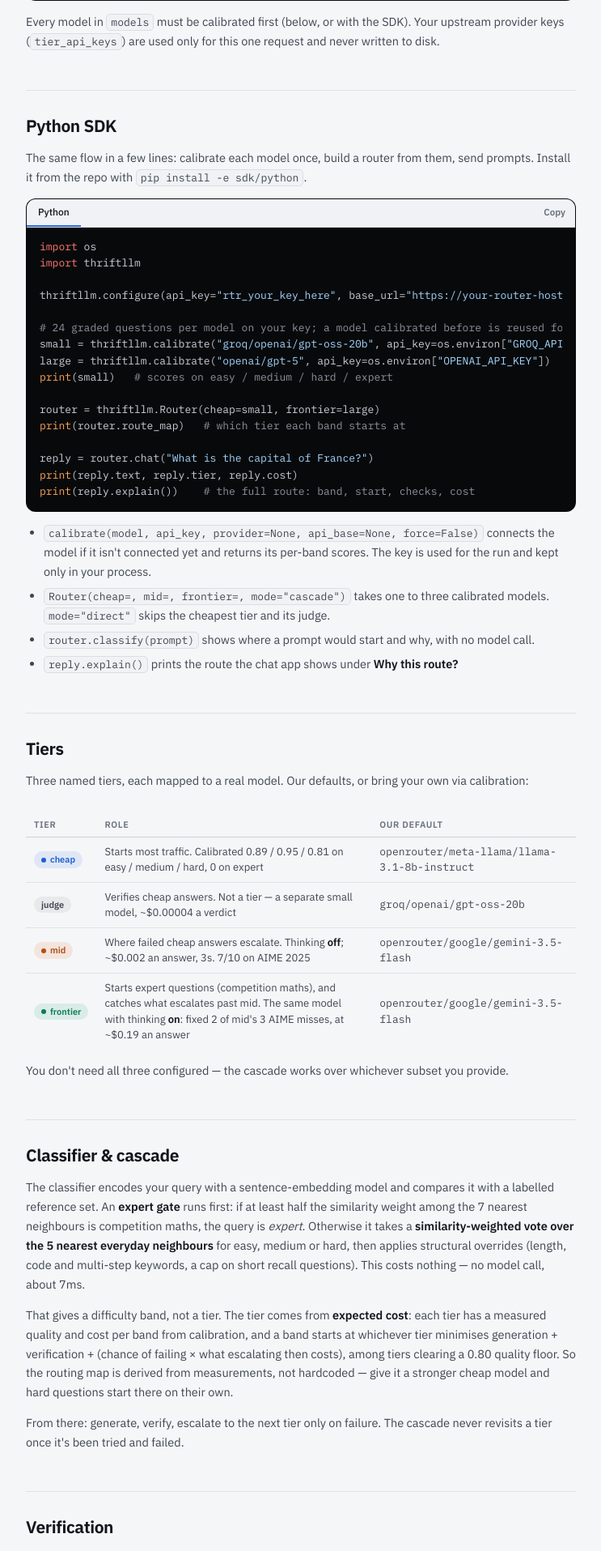
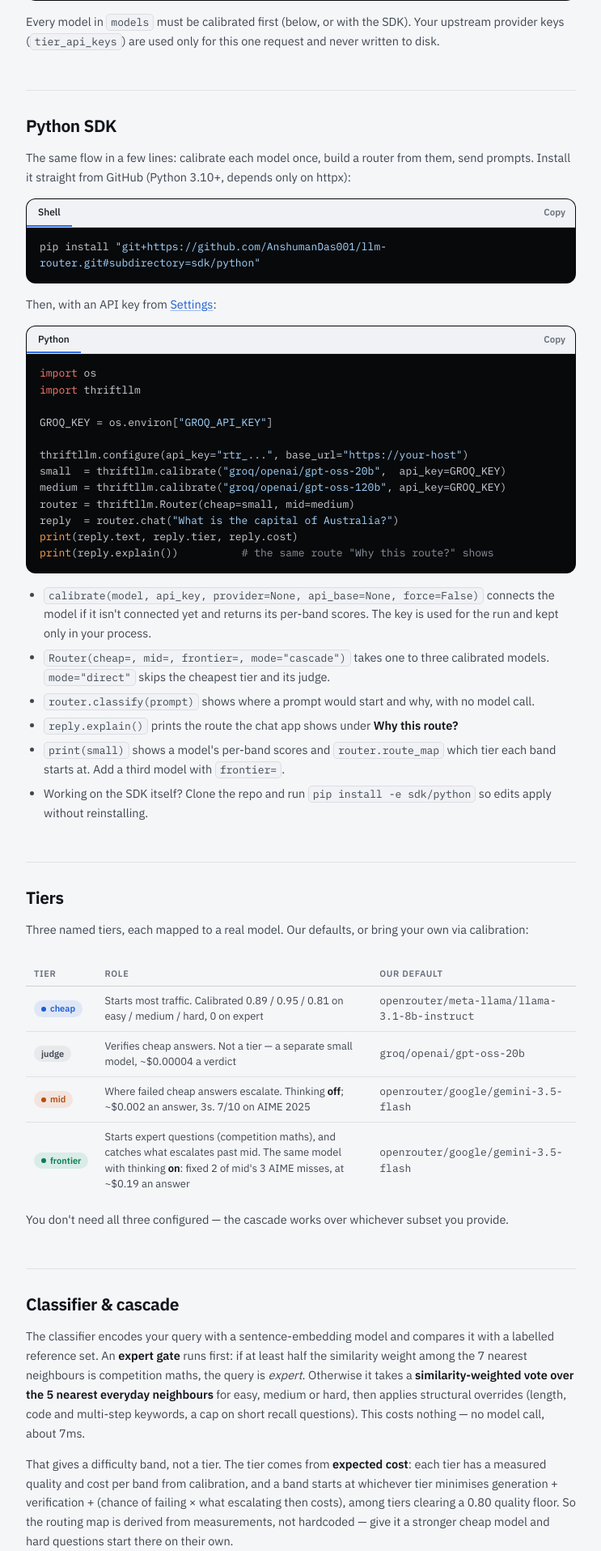
Before and after one commit to AnshumanDas001/llm-router, a FastAPI app: page /guide in a window 1280 px wide. Shown: the part 1419-3334 px from the top of the page at 81% size, without its empty margins (238-981 px from the left). Run offline with FastAPI, Linux system fonts and the light colour scheme; some libraries are stand-ins or nearby versions.

Commit message:
Document installing the SDK from GitHub, with one example everywhere
- pip install "git+https://github.com/AnshumanDas001/llm-router.git#subdirectory=sdk/python"
  is now the install line in the README, the SDK README, /guide, the
  landing page, Settings, the handbook, internals and the package docstring,
  each with the same calibrate-two-Groq-models example. Settings fills in
  the real host for base_url.
- Strings in code blocks get a theme token, readable in light mode; a long
  install command wraps instead of being cut off.

```diff
--- a/app/web/static/app.css
+++ b/app/web/static/app.css
@@ -52,6 +52,7 @@
   --on-accent: #ffffff;
 
   --good: #2fc67a;
+  --code-string: #8ee0b9;
   --good-soft: rgba(47, 198, 122, 0.13);
   --warning: #f5b53d;
   --warning-soft: rgba(245, 181, 61, 0.11);
@@ -87,6 +88,8 @@
     --grad-a: #2f6fe4; --grad-b: #7a4fe0; --grad-c: #0f9a68;
     --accent-ink: #1f5fd2; --accent-soft: rgba(47, 111, 228, 0.1);
     --good: #13874f; --good-soft: rgba(19, 135, 79, 0.1);
+  --code-string: #0b7343;
+    --code-string: #0b7343;
     --warning: #a96800; --warning-soft: rgba(201, 135, 0, 0.1);
     --critical: #c43c3c; --critical-soft: rgba(196, 60, 60, 0.09);
     --shadow-1: 0 1px 2px rgba(16, 24, 40, 0.05);
@@ -535,7 +538,10 @@
 }
 .code-block pre .c { color: var(--text-muted); }
 .code-block pre .k { color: var(--accent-ink); }
-.code-block pre .s { color: #8ee0b9; }
+.code-block pre .s { color: var(--code-string); }
+/* A one-line command too long for the box (a pip install URL) wraps rather
+   than hiding its end; copying still gives the single line. */
+.code-block pre.wrap-line { white-space: pre-wrap; overflow-wrap: anywhere; }
 .code-block .copy-btn { position: absolute; top: 8px; right: 8px; }
 
 /* --- thinking on / off: on the built-in stack, the only thing separating
--- a/app/web/templates/guide.html
+++ b/app/web/templates/guide.html
@@ -242,7 +242,16 @@
 
     <section id="sdk">
       <h2>Python SDK</h2>
-      <p>The same flow in a few lines: calibrate each model once, build a router from them, send prompts. Install it from the repo with <code>pip install -e sdk/python</code>.</p>
+      <p>The same flow in a few lines: calibrate each model once, build a router from them, send prompts. Install it straight from GitHub (Python 3.10+, depends only on httpx):</p>
+      <div class="code-block">
+        <div class="code-tabs">
+          <button class="code-tab active" data-lang="bash">Shell</button>
+          <span class="code-tab-spacer"></span>
+          <button class="copy-btn" data-copy>Copy</button>
+        </div>
+        <div class="code-pane active" data-lang="bash"><pre style="white-space:pre-wrap; overflow-wrap:anywhere;"><code class="language-bash">pip install &quot;git+https://github.com/AnshumanDas001/llm-router.git#subdirectory=sdk/python&quot;</code></pre></div>
+      </div>
+      <p>Then, with an API key from <a href="/settings">Settings</a>:</p>
       <div class="code-block">
         <div class="code-tabs">
           <button class="code-tab active" data-lang="python">Python</button>
@@ -252,25 +261,23 @@
         <div class="code-pane active" data-lang="python"><pre><code class="language-python">import os
 import thriftllm
 
-thriftllm.configure(api_key="rtr_your_key_here", base_url="https://your-router-host")
+GROQ_KEY = os.environ[&quot;GROQ_API_KEY&quot;]
 
-# 24 graded questions per model on your key; a model calibrated before is reused for free
-small = thriftllm.calibrate("groq/openai/gpt-oss-20b", api_key=os.environ["GROQ_API_KEY"])
-large = thriftllm.calibrate("openai/gpt-5", api_key=os.environ["OPENAI_API_KEY"])
-print(small)   # scores on easy / medium / hard / expert
-
-router = thriftllm.Router(cheap=small, frontier=large)
-print(router.route_map)   # which tier each band starts at
-
-reply = router.chat("What is the capital of France?")
+thriftllm.configure(api_key=&quot;rtr_...&quot;, base_url=&quot;https://your-host&quot;)
+small  = thriftllm.calibrate(&quot;groq/openai/gpt-oss-20b&quot;,  api_key=GROQ_KEY)
+medium = thriftllm.calibrate(&quot;groq/openai/gpt-oss-120b&quot;, api_key=GROQ_KEY)
+router = thriftllm.Router(cheap=small, mid=medium)
+reply  = router.chat(&quot;What is the capital of Australia?&quot;)
 print(reply.text, reply.tier, reply.cost)
-print(reply.explain())    # the full route: band, start, checks, cost</code></pre></div>
+print(reply.explain())          # the same route &quot;Why this route?&quot; shows</code></pre></div>
       </div>
       <ul>
         <li><code>calibrate(model, api_key, provider=None, api_base=None, force=False)</code> connects the model if it isn't connected yet and returns its per-band scores. The key is used for the run and kept only in your process.</li>
         <li><code>Router(cheap=, mid=, frontier=, mode="cascade")</code> takes one to three calibrated models. <code>mode="direct"</code> skips the cheapest tier and its judge.</li>
         <li><code>router.classify(prompt)</code> shows where a prompt would start and why, with no model call.</li>
         <li><code>reply.explain()</code> prints the route the chat app shows under <strong>Why this route?</strong></li>
+        <li><code>print(small)</code> shows a model's per-band scores and <code>router.route_map</code> which tier each band starts at. Add a third model with <code>frontier=</code>.</li>
+        <li>Working on the SDK itself? Clone the repo and run <code>pip install -e sdk/python</code> so edits apply without reinstalling.</li>
       </ul>
     </section>
 
--- a/docs/internals.html
+++ b/docs/internals.html
@@ -882,6 +882,7 @@
 </div>
 
 <h3>Python SDK</h3>
+<p>Install: <code>pip install "git+https://github.com/AnshumanDas001/llm-router.git#subdirectory=sdk/python"</code>.</p>
 <p><code>sdk/python/thriftllm</code> is a thin client over these endpoints. <code>calibrate(model, api_key)</code>
 returns a calibrated model (reusing a stored calibration unless <code>force=True</code>);
 <code>Router(cheap=, mid=, frontier=)</code> holds up to three of them and their provider keys in memory;
```
Also changed, not shown: app/web/templates/landing.html (+14 -7 lines), app/web/templates/settings.html (+16 -0 lines), docs/handbook.md (+28 -1 lines), sdk/python/thriftllm/__init__.py (+10 -7 lines), README.md, sdk/python/README.md.
